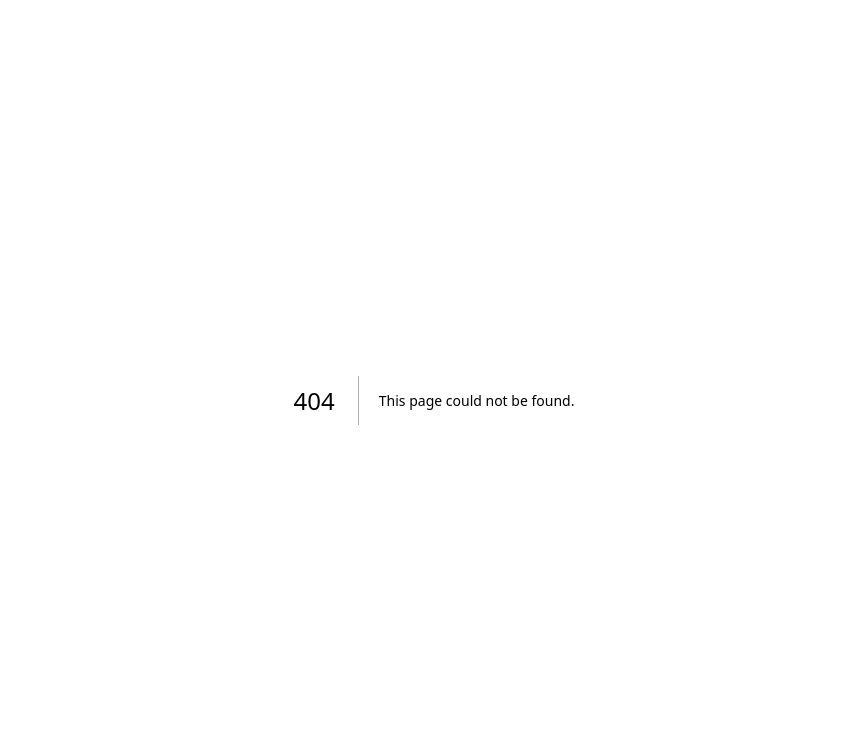
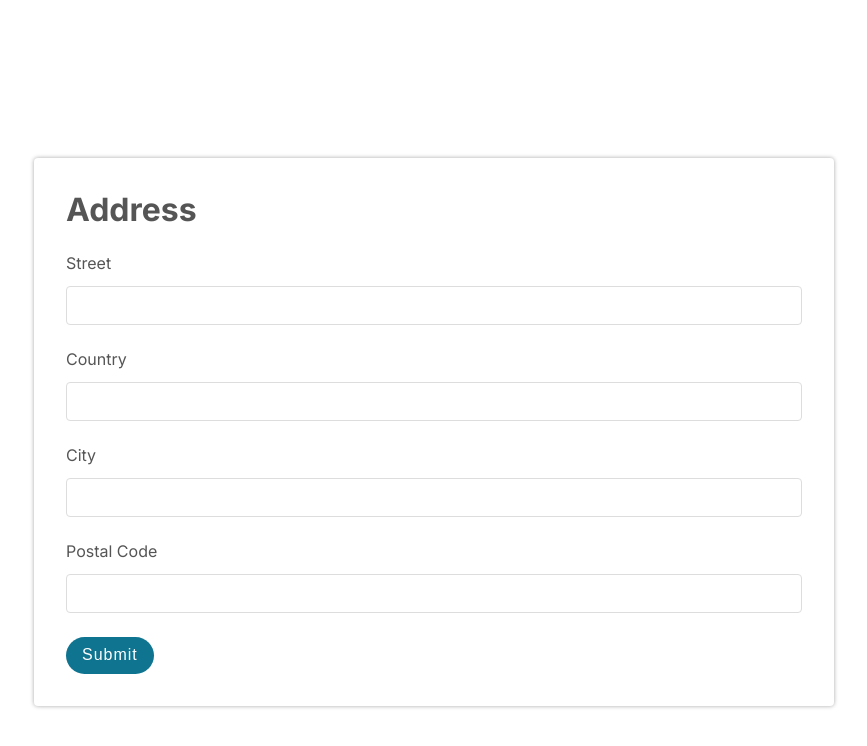
Before and after one commit to Arseniyboss/forms, a Next.js app: page /address-form in a window 1280 px wide. Before the commit this address had no page. Shown: the top 746 px of the page, without its empty margins (206-1073 px from the left). Built offline with nearby package versions, Linux system fonts and the light colour scheme.

Commit message:
add address form

```diff
--- /dev/null
+++ b/src/app/address-form/page.tsx
@@ -0,0 +1,91 @@
+'use client'
+
+import { useForm } from '@hooks/useForm'
+import { Values, validationSchema } from '@validation/schemas/addressSchema'
+import {
+  FormContainer,
+  Form,
+  FormGroup,
+  FormInput,
+  FormButton,
+  FormError,
+} from '@styles/form'
+
+const AddressForm = () => {
+  const initialValues: Values = {
+    street: '',
+    country: '',
+    city: '',
+    postalCode: '',
+  }
+
+  const onSubmit = () => {
+    alert('Success!')
+    setValues(initialValues)
+  }
+
+  const { values, errors, setValues, handleChange, handleSubmit } = useForm({
+    initialValues,
+    onSubmit,
+    validationSchema,
+  })
+
+  return (
+    <FormContainer>
+      <Form onSubmit={handleSubmit}>
+        <h1>Address</h1>
+        <FormGroup>
+          <label htmlFor='street'>Street</label>
+          <FormInput
+            type='text'
+            name='street'
+            id='street'
+            value={values.street}
+            onChange={handleChange}
+            $error={errors.street}
+          />
+          {errors.street && <FormError>{errors.street}</FormError>}
+        </FormGroup>
+        <FormGroup>
+          <label htmlFor='country'>Country</label>
+          <FormInput
+            type='text'
+            name='country'
+            id='country'
+            value={values.country}
+            onChange={handleChange}
+            $error={errors.country}
+          />
+          {errors.country && <FormError>{errors.country}</FormError>}
+        </FormGroup>
+        <FormGroup>
+          <label htmlFor='city'>City</label>
+          <FormInput
+            type='text'
+            name='city'
+            id='city'
+            value={values.city}
+            onChange={handleChange}
+            $error={errors.city}
+          />
+          {errors.city && <FormError>{errors.city}</FormError>}
+        </FormGroup>
+        <FormGroup>
+          <label htmlFor='postalCode'>Postal Code</label>
+          <FormInput
+            type='text'
+            name='postalCode'
+            id='postalCode'
+            value={values.postalCode}
+            onChange={handleChange}
+            $error={errors.postalCode}
+          />
+          {errors.postalCode && <FormError>{errors.postalCode}</FormError>}
+        </FormGroup>
+        <FormButton>Submit</FormButton>
+      </Form>
+    </FormContainer>
+  )
+}
+
+export default AddressForm
--- a/src/app/page.tsx
+++ b/src/app/page.tsx
@@ -6,6 +6,7 @@ const Home = () => {
     <Container>
       <Link href='/sample-form'>Sample Form</Link>
       <Link href='/register-form'>Register Form</Link>
+      <Link href='/address-form'>Address Form</Link>
       <Link href='/project-management-form'>Project Management Form</Link>
     </Container>
   )
--- /dev/null
+++ b/src/validation/schemas/addressSchema.ts
@@ -0,0 +1,30 @@
+import { ValidationSchema } from '@validation/types'
+
+export type Values = {
+  street: string
+  country: string
+  city: string
+  postalCode: string
+}
+
+export const validationSchema: ValidationSchema<Values> = {
+  street: {
+    required: { value: true, message: 'Street is required' },
+    pattern: {
+      value: /^[a-zA-Z0-9-äöüÄÖÜß/., ]+$/,
+      message: 'Street is invalid',
+    },
+  },
+  country: {
+    required: { value: true, message: 'Country is required' },
+    pattern: { value: /^[a-zA-Z- ]+$/, message: 'Country is invalid' },
+  },
+  city: {
+    required: { value: true, message: 'City is required' },
+    pattern: { value: /^[a-zA-Z- ]+$/, message: 'City is invalid' },
+  },
+  postalCode: {
+    required: { value: true, message: 'Postal code is required' },
+    pattern: { value: /^[a-zA-Z0-9 ]+$/, message: 'Postal code is invalid' },
+  },
+}
```
